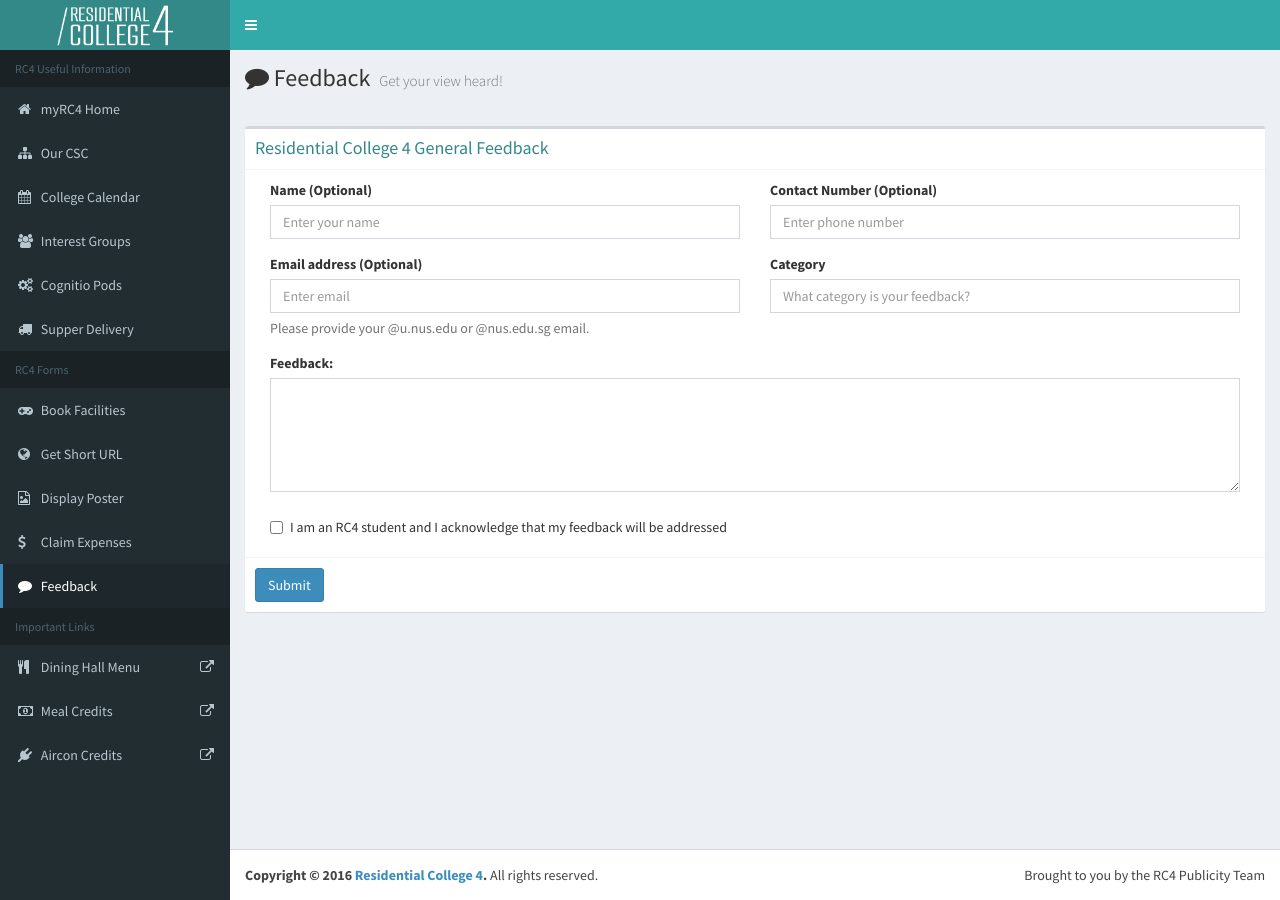
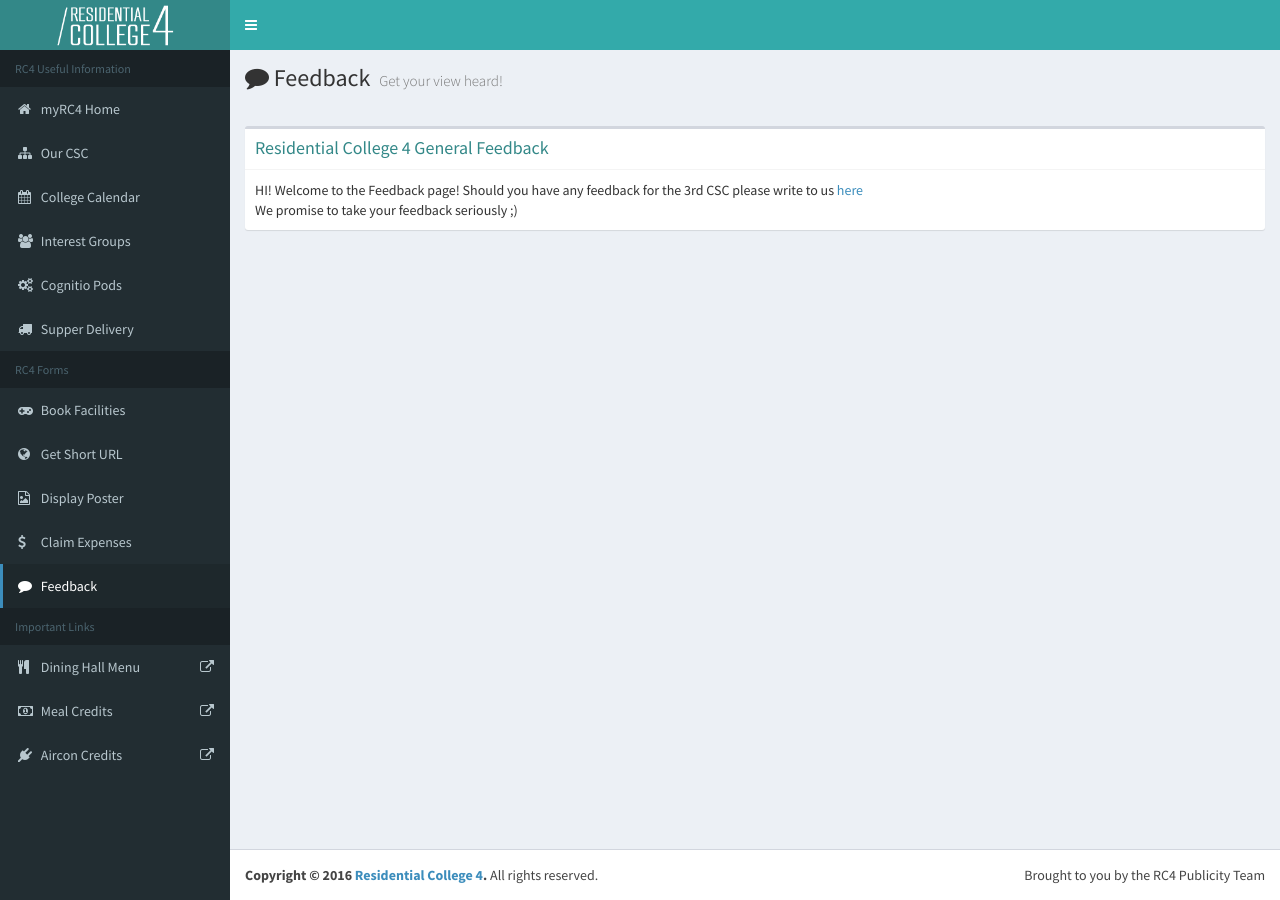
Before and after one commit to rc4web/internal-services, a Jekyll site: the page built from feedback/index.html, in a window 1280 px wide. Built offline with Jekyll 4.4.1, drawn with Linux system fonts in a browser that asks for light colours; nearby versions of some CDN libraries; Markdown is read by kramdown in place of the engine named in the settings.

Commit message:
replaced form with survey link

```diff
--- a/feedback/index.html
+++ b/feedback/index.html
@@ -22,64 +22,12 @@ title: Feedback
             <div class="box-header with-border">
               <h3 class="box-title">Residential College 4 General Feedback</h3>
             </div>
-            <form role="form" action="javascript:submit()">
-              <div class="box-body" id="success-body" style="display:none">
-                <div class="col-md-12">
-                  <h3><i class="fa fa-check-circle"></i>
-                    Thank you, your feedback has been submitted and we will do our best to resolve this issue!
-                  </h3>
-                </div>
-              </div>
-              <div class="box-body" id="form-body">
-                <div class="col-md-6">
-                  <!-- Name -->
-                  <div class="form-group">
-                    <label for="name">Name (Optional)</label>
-                    <input type="text" class="form-control" id="name" placeholder="Enter your name">
-                  </div>
+            <div class="box-body">
 
-                  <!-- Email -->
-                  <div class="form-group">
-                    <label for="email">Email address (Optional)</label>
-                    <input type="email" class="form-control" id="email" placeholder="Enter email" pattern="^[a-zA-Z0-9._%+-]+@+((nus\.edu\.sg)|(u\.nus\.edu))$" title="Please use your NUS email!">
-                    <p class="help-block">Please provide your @u.nus.edu or @nus.edu.sg email.</p>
-                  </div>
-                </div>
-
-                <div class="col-md-6">
-                <div class="form-group">
-                  <label for="phone">Contact Number (Optional)</label>
-                  <input type="number" class="form-control" id="phone" placeholder="Enter phone number">
-                </div>
-
-                <div class="form-group">
-                  <label for="category">Category</label>
-                  <input class="form-control" id="category" placeholder="What category is your feedback?" required>
-                </div>
-
-              </div>
-              <div class="col-md-12">
-                <div class="form-group">
-                  <label for="feedback">Feedback:</label>
-                  <textarea class="form-control" rows="5" id="feedback" required></textarea>
-                </div>
+              HI! Welcome to the Feedback page! Should you have any feedback for the 3rd CSC please write to us <a href="https://mysurvey.nus.edu.sg/EFM/se/543C610B7A01F544">here</a>
+              <br>
+              We promise to take your feedback seriously ;)
             </div>
-
-                <!-- RC4 Checkbox -->
-                <div class="col-md-12">
-                  <div class="checkbox">
-                    <label>
-                      <input type="checkbox" required> I am an RC4 student and I acknowledge that my feedback will be addressed
-                    </label>
-                  </div>
-                </div>
-              </div>
-              <!-- /.box-body -->
-
-              <div class="box-footer">
-                <button type="submit" class="btn btn-primary" id="submit-btn">Submit</button>
-              </div>
-            </form>
           </div>
         </div>
       </div><!-- /.row -->
```
